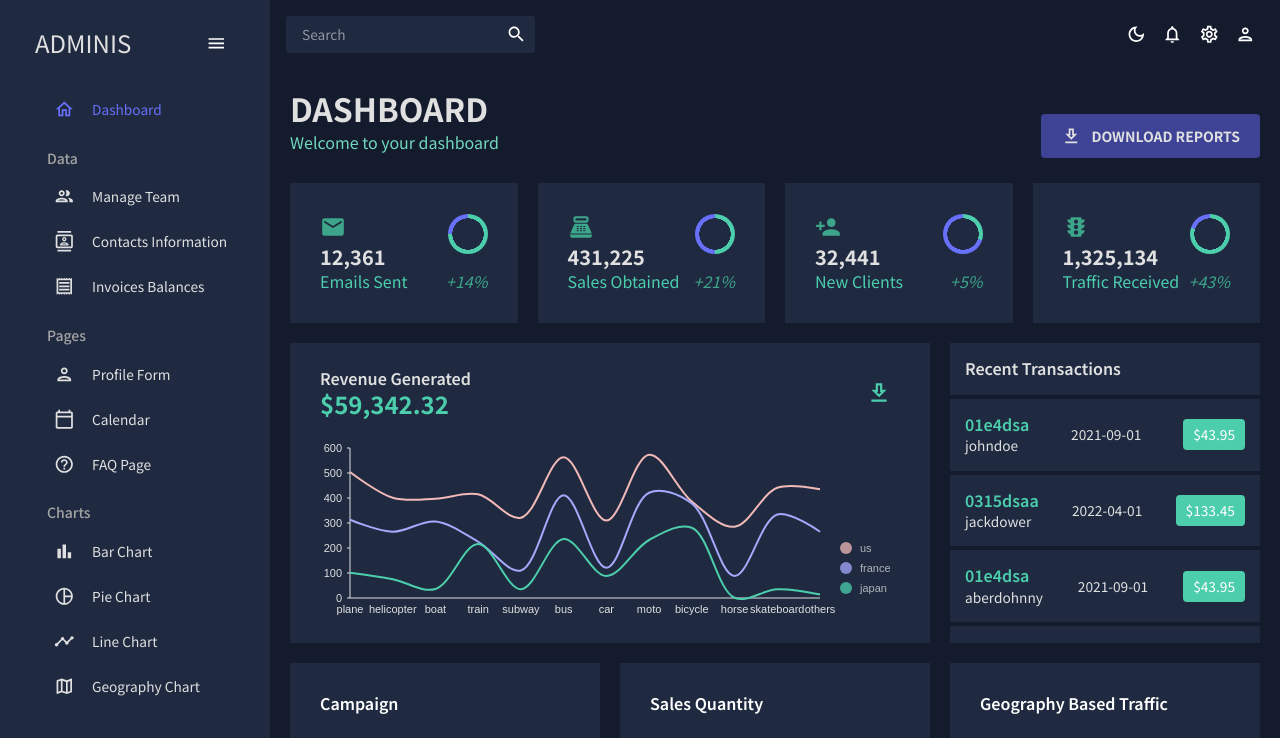
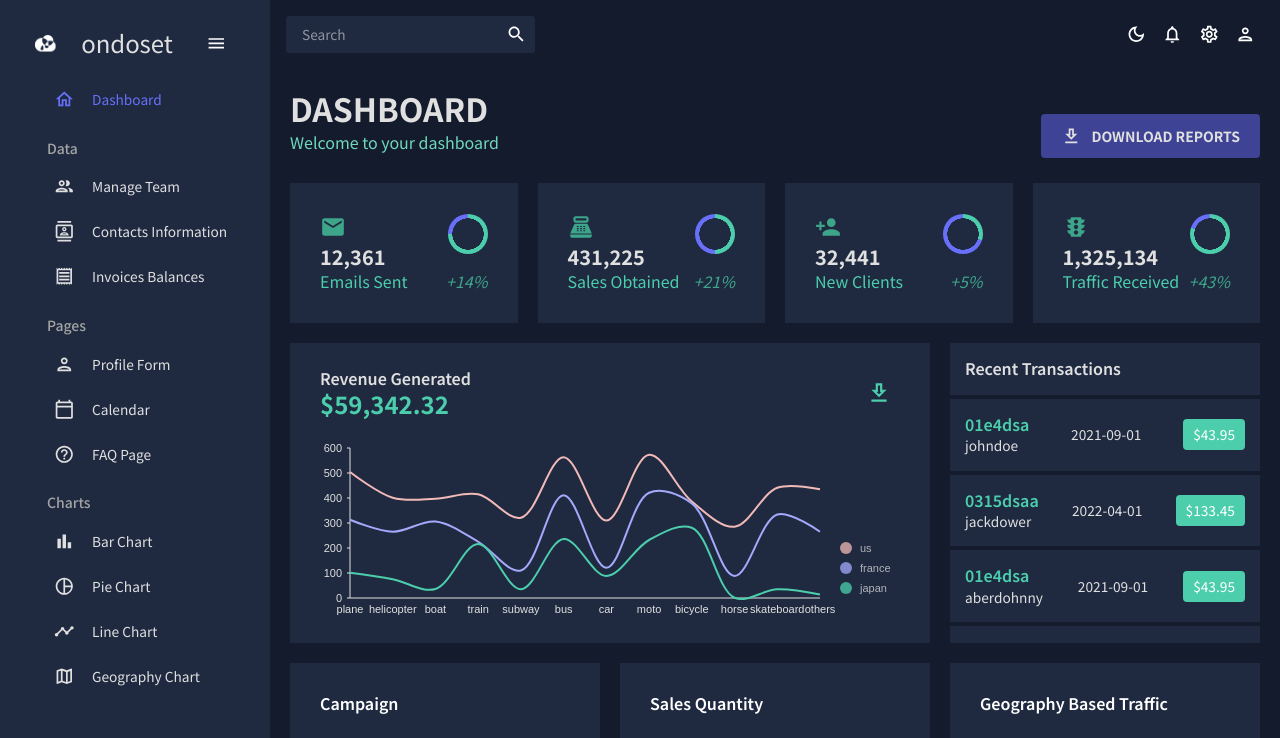
Before and after one commit to Team-Easy/Ondoset_Web, a React (Create React App) app in the folder ondoset-admin/: page / in a window 1280 px wide. Shown: the top 738 px of the page. Built offline with nearby package versions, Linux system fonts and the light colour scheme.

Commit message:
Feat: add logo in sidebar

```diff
--- a/ondoset-admin/src/scenes/global/Sidebar.jsx
+++ b/ondoset-admin/src/scenes/global/Sidebar.jsx
@@ -1,6 +1,7 @@
 import { useState } from "react";
 import { ProSidebar, Menu, MenuItem } from "react-pro-sidebar";
-import { Box, IconButton, Typography, useTheme } from "@mui/material";
+import { Box, IconButton, SvgIcon, Typography, useTheme } from "@mui/material";
+import ondosetLogo from "../../assets/ondoset_logo_white.png";
 import { Link } from "react-router-dom";
 import "react-pro-sidebar/dist/css/styles.css";
 import { tokens } from "../../theme";
@@ -68,7 +69,7 @@ const Sidebar = () => {
             onClick={() => setIsCollapsed(!isCollapsed)}
             icon={isCollapsed ? <MenuOutlinedIcon /> : undefined}
             style={{
-              margin: "10px 0 20px 0",
+              margin: "10px 0 10px 0",
               color: colors.grey[100],
             }}
           >
@@ -79,8 +80,11 @@ const Sidebar = () => {
                 alignItems="center"
                 ml="15px"
               >
+                <SvgIcon>
+                  <image href={ondosetLogo} width="24" height="24" />
+                </SvgIcon>
                 <Typography variant="h3" color={colors.grey[100]}>
-                  ADMINIS
+                  ondoset
                 </Typography>
                 <IconButton onClick={() => setIsCollapsed(!isCollapsed)}>
                   <MenuOutlinedIcon />
```
Also changed, not shown: ondoset-admin/src/assets/ondoset_logo_white.png (added).
